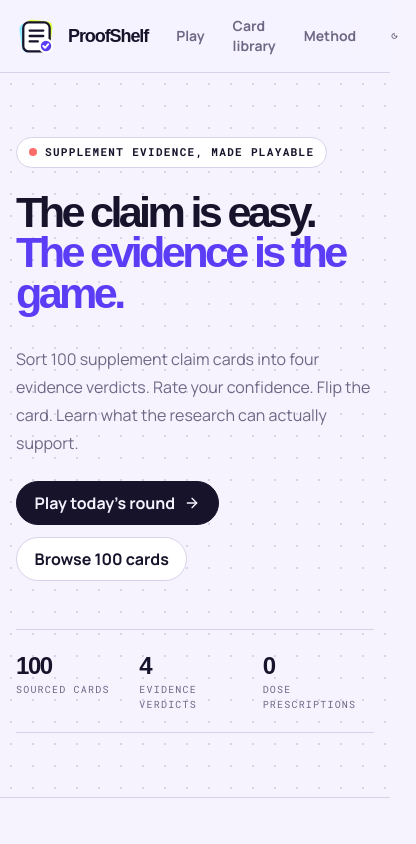
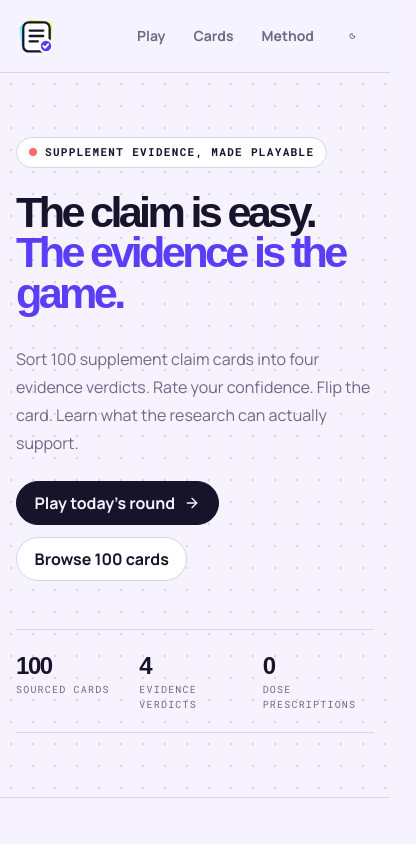
Before and after one commit to devtechedge/proofshelf, a Next.js app: page / in a window 390 px wide. Shown: the top 844 px of the page, 416 px wide, since content can reach past the window. Built offline with nearby package versions, Linux system fonts and the light colour scheme; no server answers; a web font is replaced by a local one.

Commit message:
fix: polish mobile navigation and demo source reveals

```diff
--- a/src/app/globals.css
+++ b/src/app/globals.css
@@ -72,6 +72,25 @@
 html {
   scroll-behavior: smooth;
   background: var(--paper);
+  scrollbar-width: thin;
+  scrollbar-color: transparent var(--paper);
+}
+
+html:hover {
+  scrollbar-color: var(--muted) var(--paper);
+}
+
+html::-webkit-scrollbar {
+  width: 10px;
+  background: var(--paper);
+}
+
+html::-webkit-scrollbar-track {
+  background: var(--paper);
+}
+
+html:hover::-webkit-scrollbar-thumb {
+  background: var(--muted);
 }
 
 body {
--- a/src/components/demo-game.tsx
+++ b/src/components/demo-game.tsx
@@ -85,7 +85,7 @@ export function DemoGame() {
   return (
     <div className="grid items-start gap-6 lg:grid-cols-[minmax(0,1.15fr)_minmax(320px,0.85fr)]">
       <div>
-        <EvidenceCard card={card} revealed={revealed} sources={revealed ? DEMO_SOURCES : []} />
+        <EvidenceCard card={card} revealed={revealed} sources={revealed ? DEMO_SOURCES.filter((source) => card.sourceIds.includes(source.id)) : []} />
       </div>
       <div className="rounded-[28px] border border-[var(--line)] bg-[var(--paper)] p-5 sm:p-6">
         <div className="flex items-center justify-between gap-4">
--- a/src/components/logo.tsx
+++ b/src/components/logo.tsx
@@ -11,7 +11,7 @@ export function Logo({ compact = false }: { compact?: boolean }) {
         <circle cx="33" cy="33" r="7" fill="var(--violet)" stroke="var(--paper-strong)" strokeWidth="2.5" />
         <path d="m30 33 2 2 3.5-4" fill="none" stroke="white" strokeWidth="2" strokeLinecap="round" strokeLinejoin="round" />
       </svg>
-      {!compact && <span className="font-display text-lg font-semibold tracking-[-0.06em]">ProofShelf</span>}
+      {!compact && <span className="hidden font-display text-lg font-semibold tracking-[-0.06em] sm:inline">ProofShelf</span>}
     </Link>
   );
 }
--- a/src/components/site-header.tsx
+++ b/src/components/site-header.tsx
@@ -30,7 +30,7 @@ export function SiteHeader() {
                     active ? "bg-[var(--ink)] text-[var(--paper)]" : "text-[var(--muted)] hover:bg-[var(--violet-soft)] hover:text-[var(--ink)]"
                   }`}
                 >
-                  {link.label}
+                  {link.label === "Card library" ? <><span className="sm:hidden">Cards</span><span className="hidden sm:inline">Card library</span></> : link.label}
                 </Link>
               );
             })}
```
Also changed, not shown: 6 other files (tests, documents, lock files or other folders).
